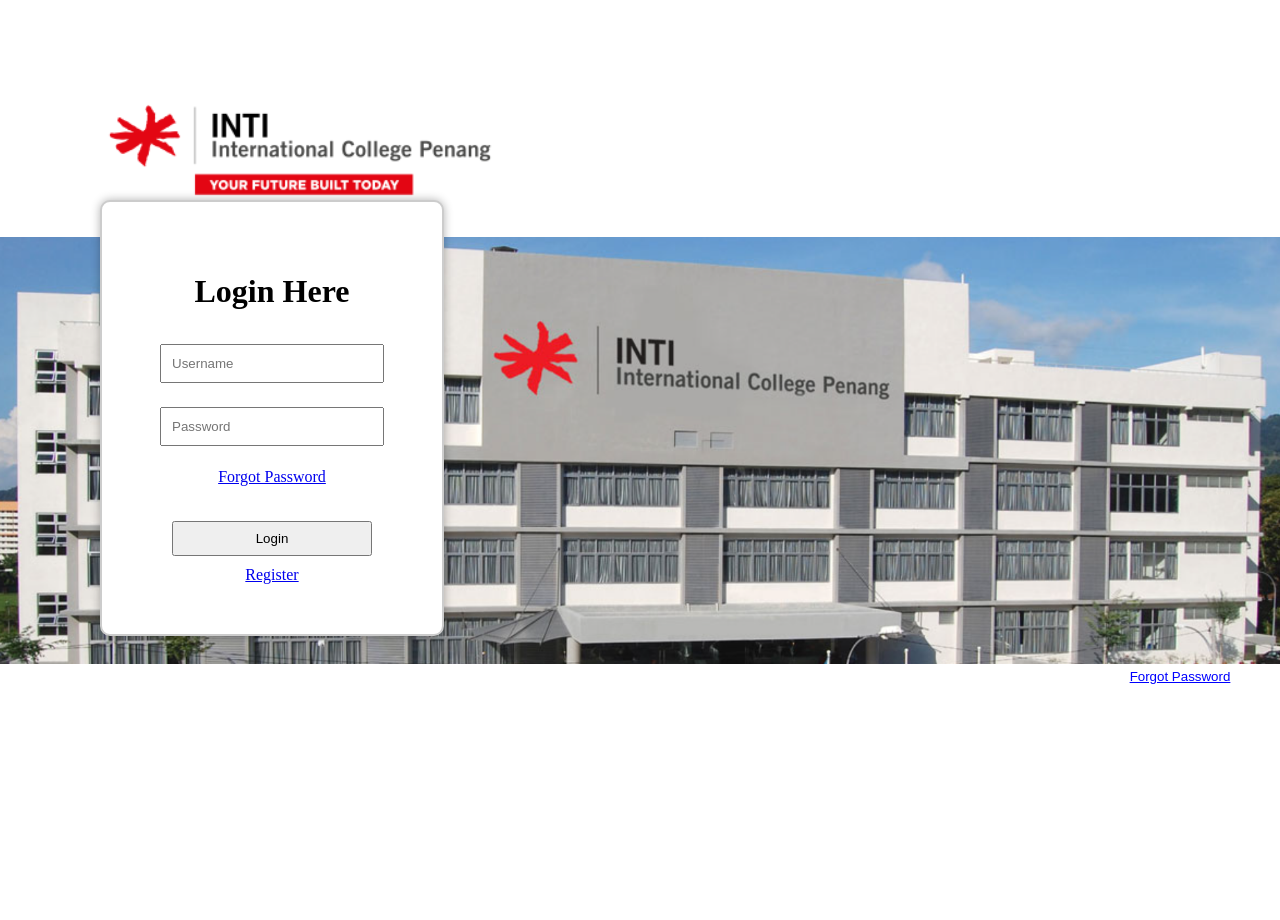
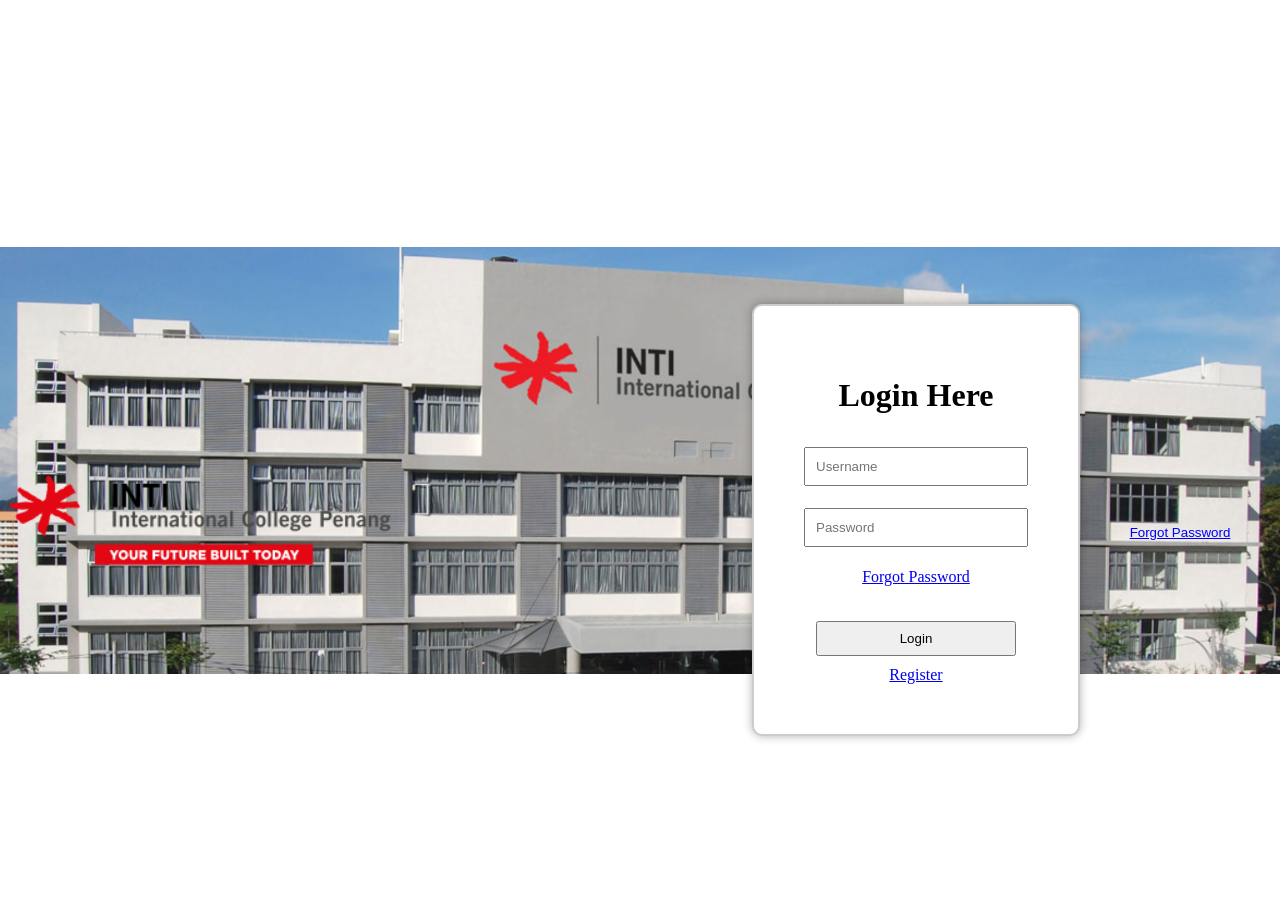
Before and after one commit to wm0516/InvigilateX, a Flask app: page / in a window 1280 px wide. Before the commit the page ends 684 px from the top, so only its background shows below. Run offline with Flask 3, Linux system fonts and the light colour scheme.

Commit message:
Update main_page.css

```diff
--- a/static/static_css/main_page.css
+++ b/static/static_css/main_page.css
@@ -11,11 +11,11 @@ body {
     margin: 0;
     padding: 0;
     height: 100vh;
-    /*display: flex;*/
+    display: flex;
     align-items: center;
     justify-content: flex-start;
-    margin-top: 100px;
-    margin-left: 100px;
+    margin-top: 120px; /* Added space between heading and body */
+    margin-left: 0;    /* Adjusted left margin */
     background-image: url("../static_pic/INTI_PIC.png");
     background-size: contain;
     background-position: center;
```
